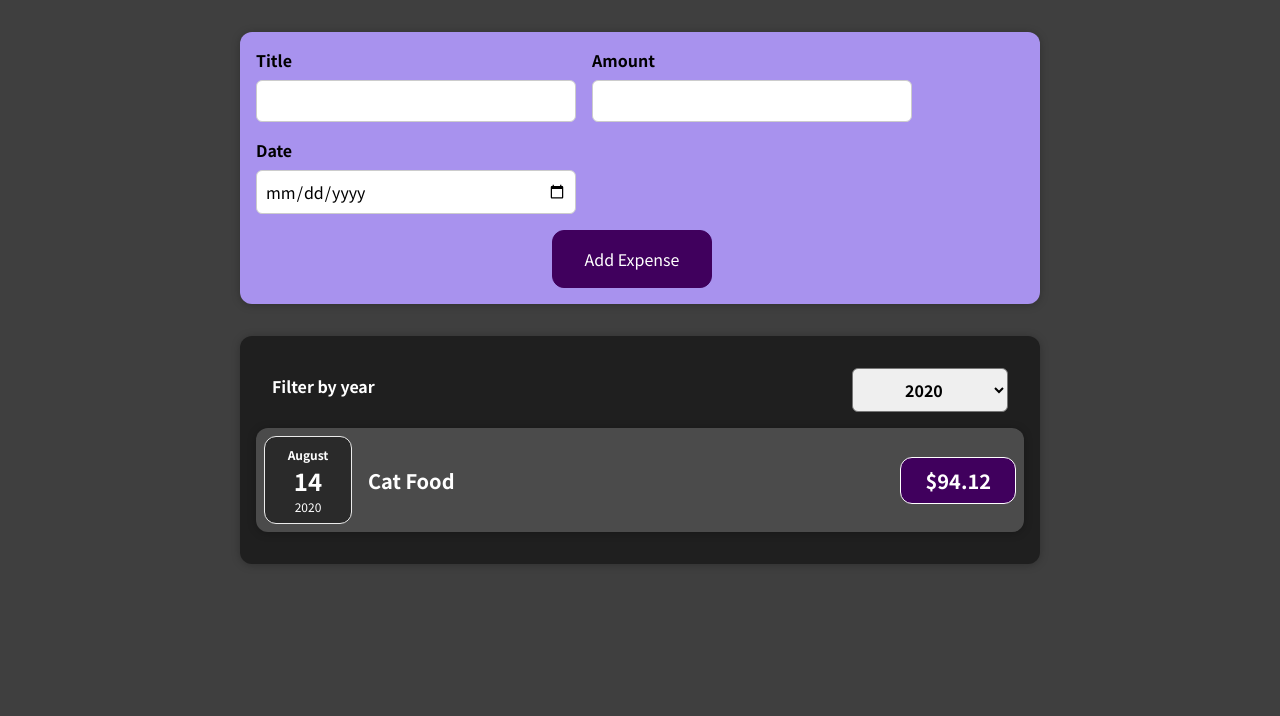
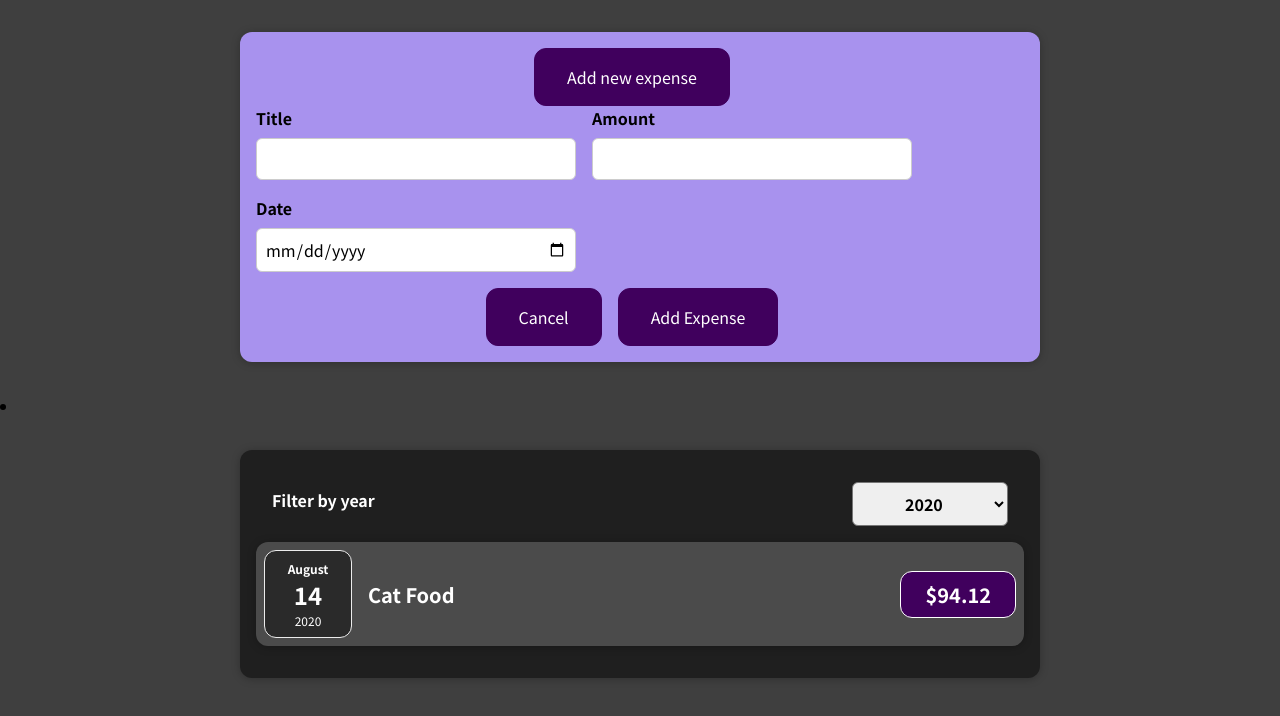
Before and after one commit to darienaxelll/expense-tracker-project, a React (Create React App) app: page / in a window 1280 px wide. Shown: the top 716 px of the page. Built offline with nearby package versions, Linux system fonts and the light colour scheme.

Commit message:
Creating conditional expenseForm

```diff
--- a/src/components/Expenses/Expenses.js
+++ b/src/components/Expenses/Expenses.js
@@ -17,12 +17,12 @@ const Expenses = (props) => {
   });
 
   return (
-    <div>
+    <li>
       <Card className="expenses">
         <ExpensesFilter selected={filteredYear} onFilterChange={changeYear} />
         <ExpenseList expenses={filteredExpenses} />
       </Card>
-    </div>
+    </li>
   );
 };
 
--- a/src/components/NewExpense/ExpenseForm.js
+++ b/src/components/NewExpense/ExpenseForm.js
@@ -65,6 +65,7 @@ const ExpenseForm = (props) => {
         </div>
       </div>
       <div className="new-expense__control">
+        <button>Cancel</button>
         <button type="submit">Add Expense</button>
       </div>
     </form>
--- a/src/components/NewExpense/NewExpense.js
+++ b/src/components/NewExpense/NewExpense.js
@@ -1,7 +1,18 @@
+import { useState } from "react";
 import ExpenseForm from "./ExpenseForm";
 import "./NewExpense.css";
+import NewExpenseButton from "./NewExpenseButton";
 
 const NewExpense = (props) => {
+  const [addExpense, setAddExpense] = useState(false);
+
+  console.log(addExpense);
+
+  const switchState = (selectedState) => {
+    setAddExpense(selectedState);
+    console.log(selectedState);
+  };
+
   const addExpenseHandler = (enteredExpenseData) => {
     const newExpense = {
       ...enteredExpenseData,
@@ -13,6 +24,7 @@ const NewExpense = (props) => {
 
   return (
     <div className="new-expense">
+      <NewExpenseButton onStateChange={switchState}/>
       <ExpenseForm onAddExpense={addExpenseHandler} />
     </div>
   );
--- /dev/null
+++ b/src/components/NewExpense/NewExpenseButton.js
@@ -0,0 +1,7 @@
+const NewExpenseButton = (props) => {
+
+
+  return <button>Add new expense</button>;
+};
+
+export default NewExpenseButton;
```
